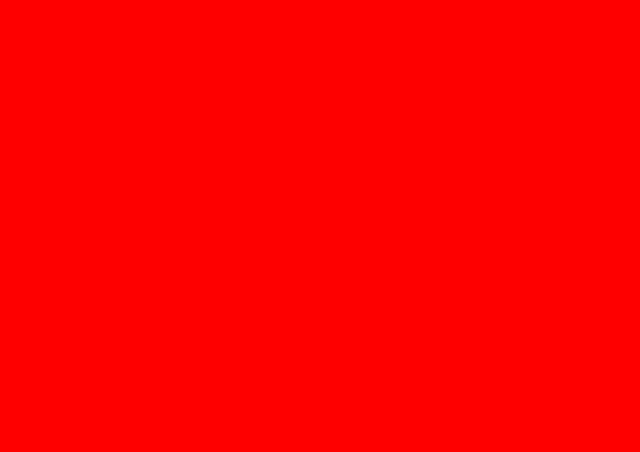
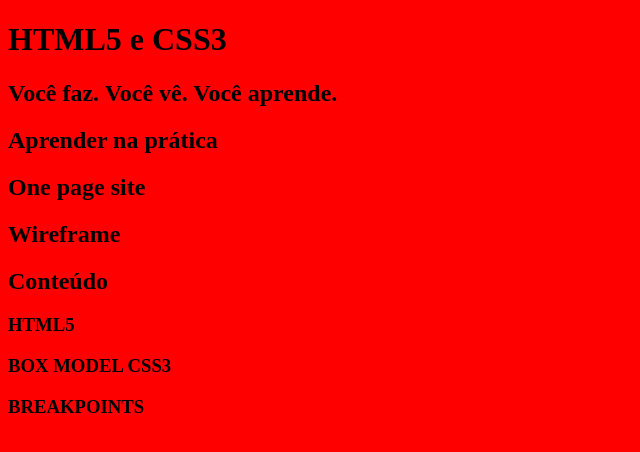
Before and after one commit to wsantos92/html5css3, a plain HTML site: page index.html in a window 1280 px wide. Shown: the whole page, without its empty margins (0-640 px from the left). Drawn offline with Linux system fonts and the light colour scheme.

Commit message:
semântica e heading tags

```diff
--- a/index.html
+++ b/index.html
@@ -10,6 +10,37 @@
     <link rel="stylesheet" href="style.css">
 </head>
 <body>
+    <!-- Cabeçalho -->
+    <header>
 
+    </header>
+    <!-- Destaque -->
+    <main>
+        <h1>HTML5 e CSS3</h1>
+        <h2>Você faz. Você vê. Você aprende.</h2>
+    </main>
+    <!-- Sobre -->
+    <section>
+        <h2>Aprender na prática</h2>
+    </section>
+    <!-- One page -->
+    <section>
+        <h2>One page site</h2>
+    </section>
+    <!-- Wireframe -->
+    <section>
+        <h2>Wireframe</h2>
+    </section>
+    <!-- Conteúdo -->
+    <section>
+        <h2>Conteúdo</h2>
+        <h3>HTML5</h3>
+        <h3>BOX MODEL CSS3</h3>
+        <h3>BREAKPOINTS</h3>
+    </section>
+    <!-- Rodapé -->
+    <footer>
+
+    </footer>
 </body>
 </html>
```
